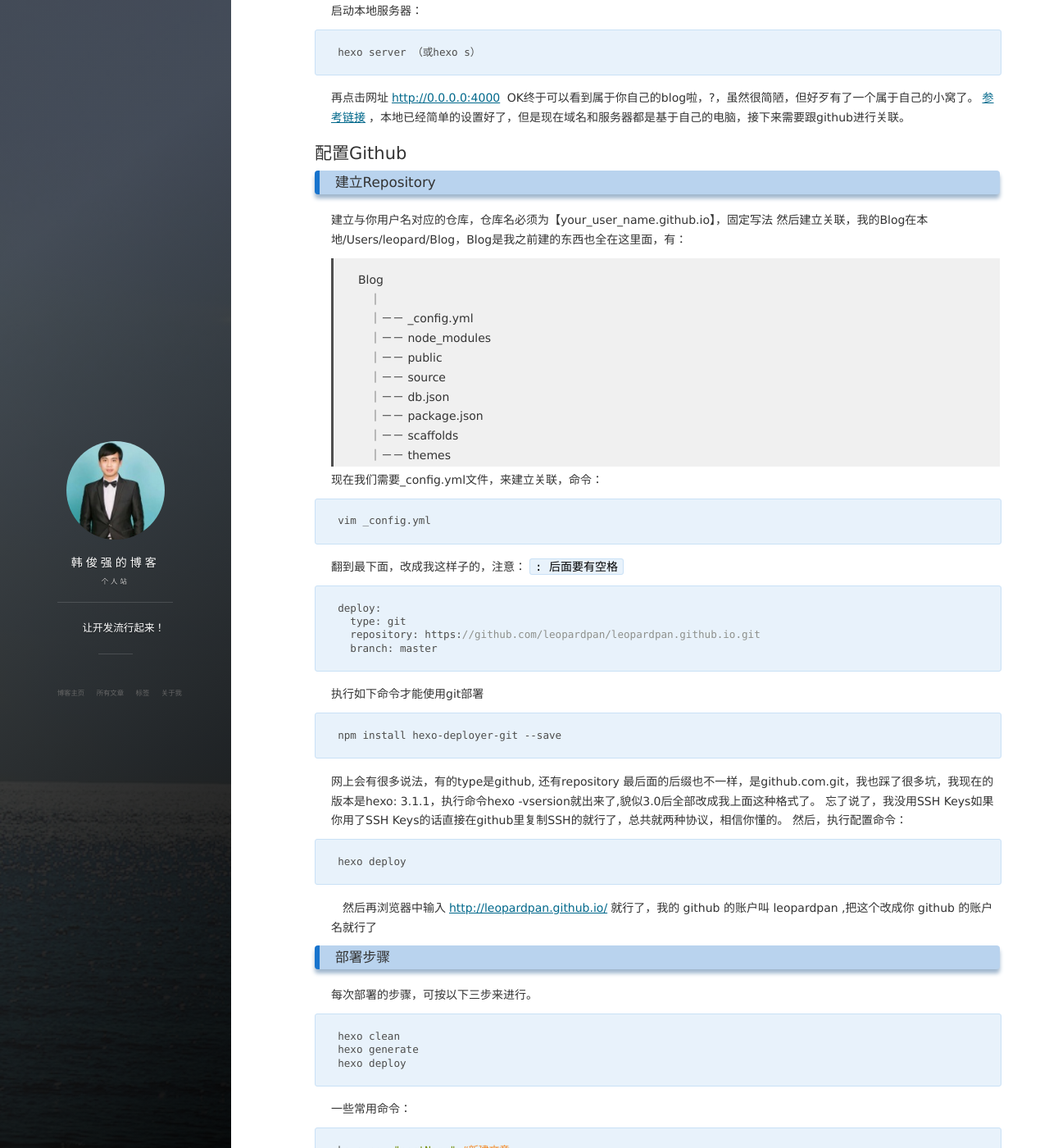
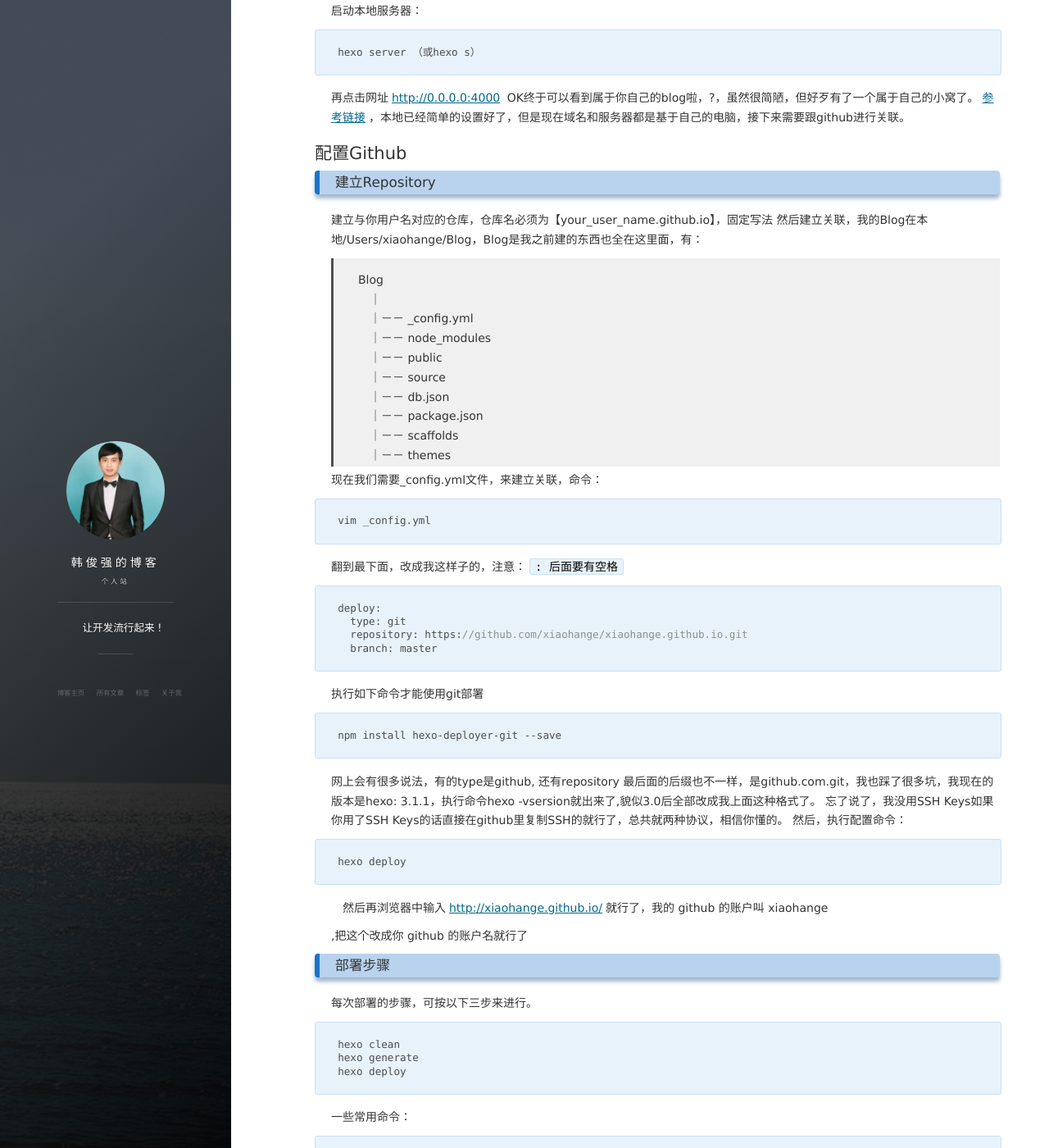
Before and after one commit to xiaohange/xiaohange.github.io, a Jekyll site: the page built from _posts/2017-03-17-HEXO搭建个人博客.md, in a window 1280 px wide and 1400 px high, scrolled down 2169 px. Shown: the whole window at 82% size. Built offline with Jekyll 4.4.1, drawn with Linux system fonts in a browser that asks for light colours; nearby versions of some CDN libraries; comment, search, counter and statistics services are not loaded.

Commit message:
no message

```diff
--- a/_posts/2017-03-17-挑选域名那些事.md
+++ b/_posts/2017-03-17-HEXO搭建个人博客.md
@@ -108,7 +108,7 @@ ERROR Plugin load failed: hexo-server
 ### 建立Repository
 
 建立与你用户名对应的仓库，仓库名必须为【your_user_name.github.io】，固定写法
-然后建立关联，我的Blog在本地/Users/leopard/Blog，Blog是我之前建的东西也全在这里面，有：
+然后建立关联，我的Blog在本地/Users/xiaohange/Blog，Blog是我之前建的东西也全在这里面，有：
 
 > Blog
 > 　｜
@@ -130,7 +130,7 @@ ERROR Plugin load failed: hexo-server
 
 	deploy:
 	  type: git
-	  repository: https://github.com/leopardpan/leopardpan.github.io.git
+	  repository: https://github.com/xiaohange/xiaohange.github.io.git
 	  branch: master
 
 执行如下命令才能使用git部署
@@ -143,7 +143,9 @@ ERROR Plugin load failed: hexo-server
 
 	hexo deploy
 
-　然后再浏览器中输入[http://leopardpan.github.io/](http://leopardpan.github.io/)就行了，我的 github 的账户叫 leopardpan ,把这个改成你 github 的账户名就行了
+　然后再浏览器中输入[http://xiaohange.github.io/](http://xiaohange.github.io/)就行了，我的 github 的账户叫 xiaohange
+
+ ,把这个改成你 github 的账户名就行了
 
 ### 部署步骤
 
```
